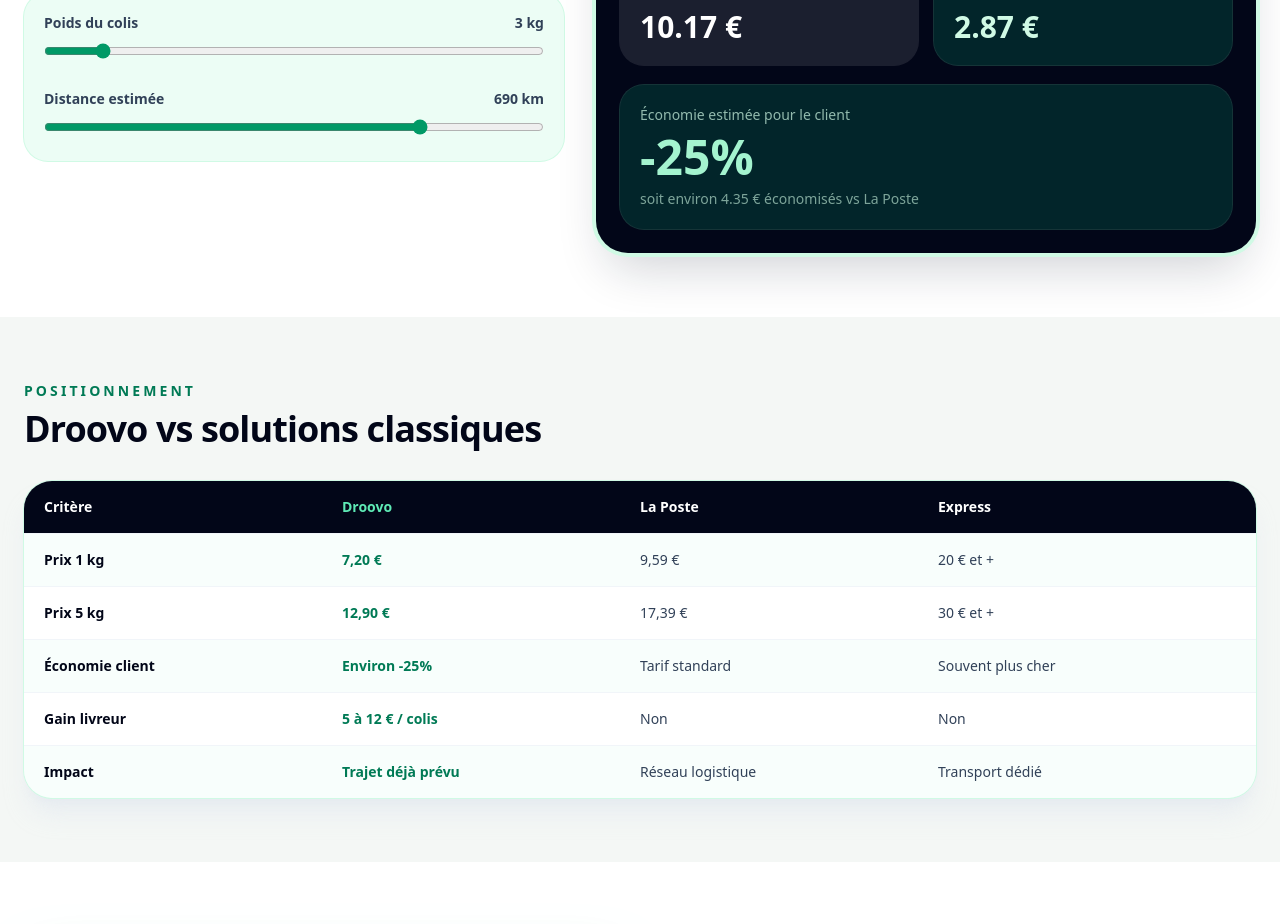
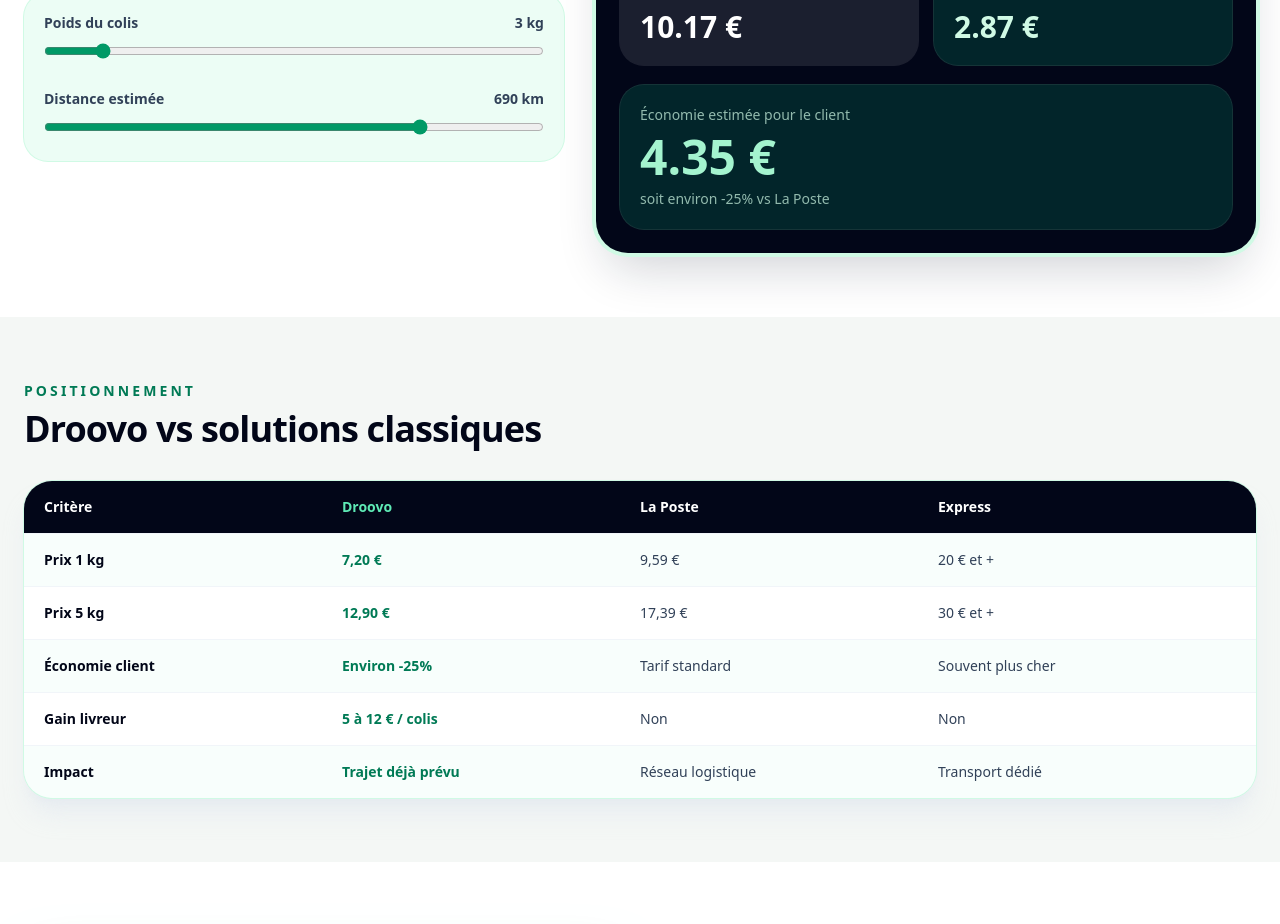
Before and after one commit to lafere75-del/Droovo, a Next.js app: page / in a window 1280 px wide. Shown: the part 1960-2884 px from the top of the page. Built offline with nearby package versions, Linux system fonts and the light colour scheme.

Commit message:
Update DroovoApp.jsx

```diff
--- a/components/DroovoApp.jsx
+++ b/components/DroovoApp.jsx
@@ -354,10 +354,10 @@
                 Économie estimée pour le client
               </p>
               <p className="mt-2 text-5xl font-black text-emerald-200">
-                -{pricing.savingPercent}%
+                {pricing.saving} €
               </p>
-              <p className="mt-2 text-sm text-emerald-100/60">
-                soit environ {pricing.saving} € économisés vs La Poste
+              <p className="mt-2 text-sm text-emerald-100/70">
+                soit environ -{pricing.savingPercent}% vs La Poste
               </p>
             </div>
           </div>
```
